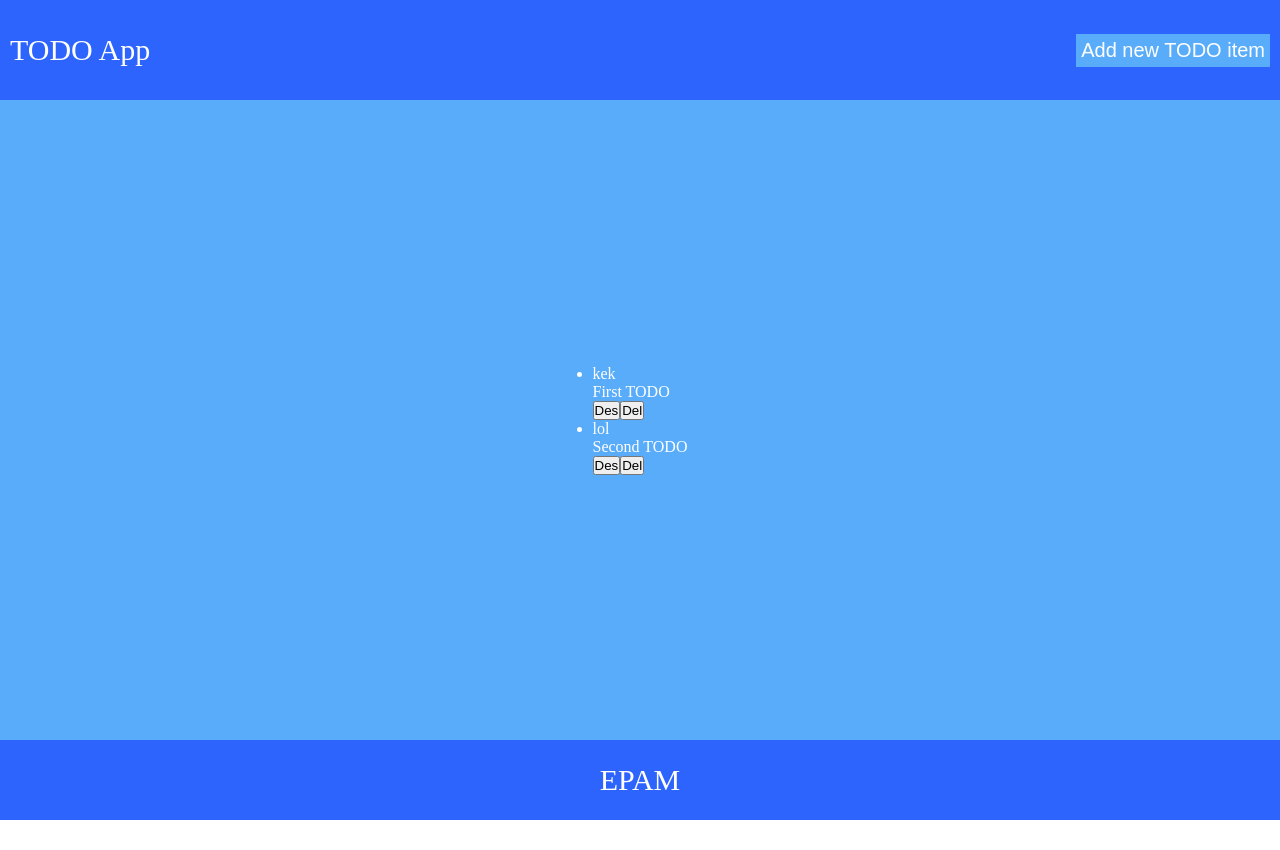
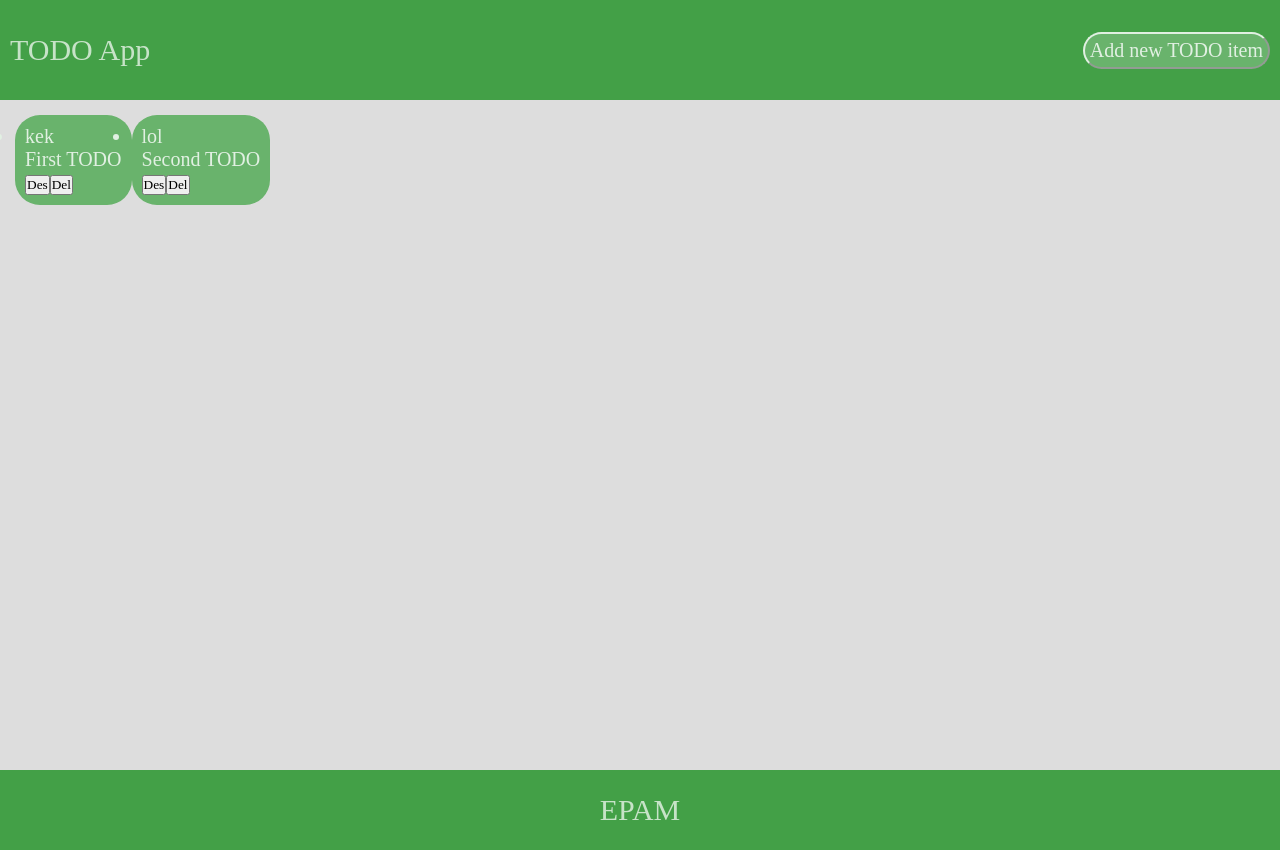
Before and after one commit to wydra76yan/WebInterface, a React app: page / in a window 1280 px wide. Before the commit the page ends 820 px from the top, so only its background shows below. Built offline with nearby package versions, Linux system fonts and the light colour scheme; the HTML template or start-up script is replaced by a standard one.

Commit message:
Interface update

```diff
--- a/src/component-css/content.css
+++ b/src/component-css/content.css
@@ -1,8 +1,25 @@
 .content{
-  color: white;
-  background-color: #58ACFA;
+  padding: 15px;
+  background-color: #DDDDDD;
   min-height: 80vh;
   display: flex;
-  align-items: center;
-  justify-content: center;
+  align-items: flex-start;
+
 }
+
+.todo{
+  padding:10px;
+  border-radius: 25px;
+  color: #E1F0E2;
+  border-color: #43A047;
+  background-color: #69B36C;
+  width: auto;
+  font-size: 20px;
+}
+
+.todoList{
+  display: flex;
+  justify-content: space-between;
+
+
+}
--- a/src/component-css/footer.css
+++ b/src/component-css/footer.css
@@ -1,9 +1,8 @@
 .footer{
-  color: white;
-  background: #2E64FE;
+  color: #C7E3C8;
+  background: #43A047;
   min-height: 10vh;
   font-size: 30px;
-  font-style:normal;
   display: flex;
   align-items: center;
   justify-content: center;
--- a/src/component-css/header.css
+++ b/src/component-css/header.css
@@ -1,22 +1,21 @@
 .header{
-  background-color: #2E64FE;
+  background-color: #43A047;
   padding: 10px;
-  color: white;
   display: flex;
   justify-content: space-between;
   align-items: center;
   min-height: 10vh;
 }
 .title{
-  font-style: normal;
+  color: #C7E3C8;
   font-size: 30px;
 }
 .addNew{
   padding:5px;
-  color: white;
-  font-style: normal;
-  background-color: #58ACFA;
+  border-radius: 25px;
+  color: #E1F0E2;
+  background-color: #69B36C;
   width: auto;
-  border: none;
   font-size: 20px;
+  border-color: #E1F0E2;
 }
--- a/src/component/content.jsx
+++ b/src/component/content.jsx
@@ -19,7 +19,7 @@ const TodoList = ({todos, remove, description}) => {
   const todoNode = todos.map((todo) => {
     return (<Todo todo={todo} key={todo.id} remove={remove} description={description}/>)
   });
-  return (<ul>{todoNode}</ul>);
+  return (<ul class="todoList">{todoNode}</ul>);
 }
 
 export default class Content extends React.Component{
--- a/src/style.css
+++ b/src/style.css
@@ -1,9 +1,11 @@
 *{
   margin: 0;
   padding: 0;
+  font-family: 'Baloo', serif;
 }
 .app{
   display: flex;
+  background-color: #DDDDDD;
   flex-direction: column;
   min-height: 100vh;
 }
```
Also changed, not shown: 1 other file (tests, documents, lock files or other folders).
